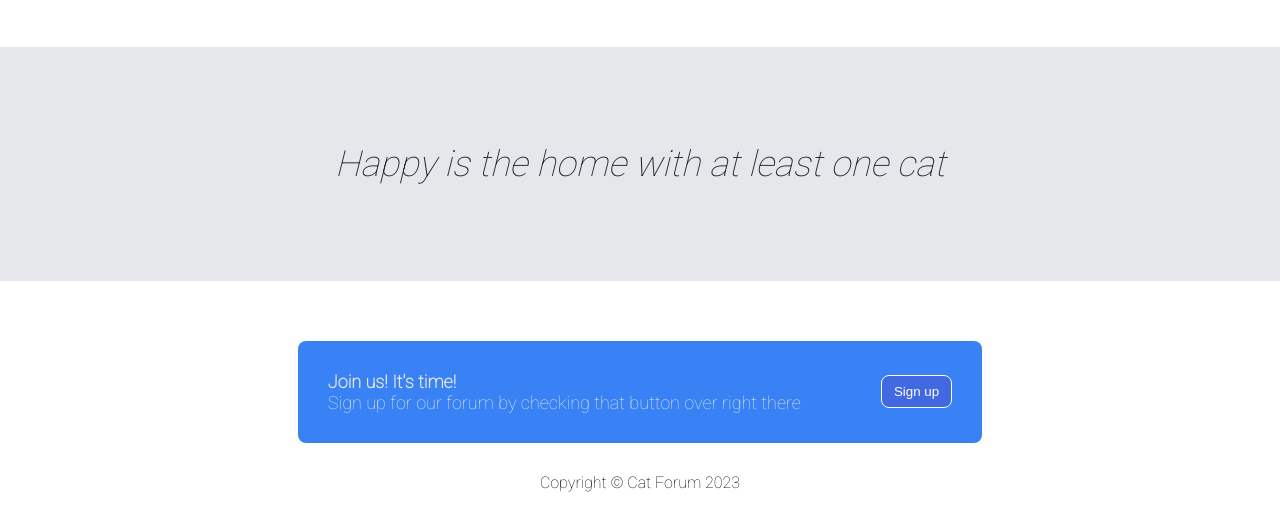
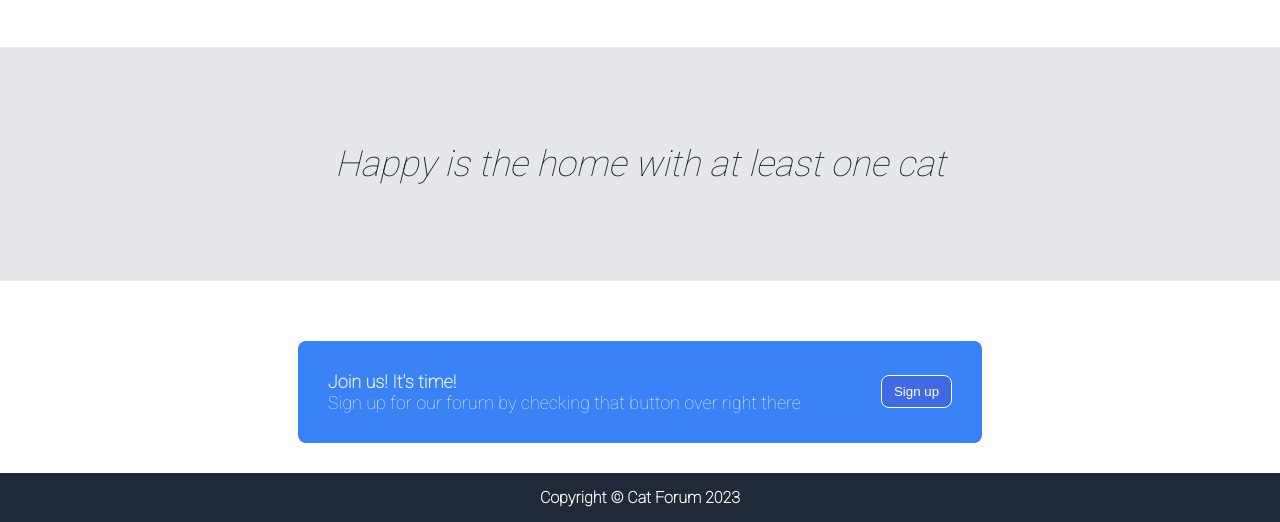
Before and after one commit to WenHsuanYu/LandingPage, a plain HTML site: page index.html in a window 1280 px wide. Shown: the part 711-1233 px from the top of the page. Before the commit the page ends 1203 px from the top, so only its background shows below. Drawn offline with Linux system fonts and the light colour scheme.

Commit message:
Style background color, font weight of footer

```diff
--- a/css/style.css
+++ b/css/style.css
@@ -209,3 +209,11 @@ button {
     border: 1px solid white;
     color: white;
 }
+
+/* footer */
+.footer {
+    padding:15px;
+    background-color: #1F2937;
+    color: #F9FAF8;
+    font-weight: 600;
+}
```
